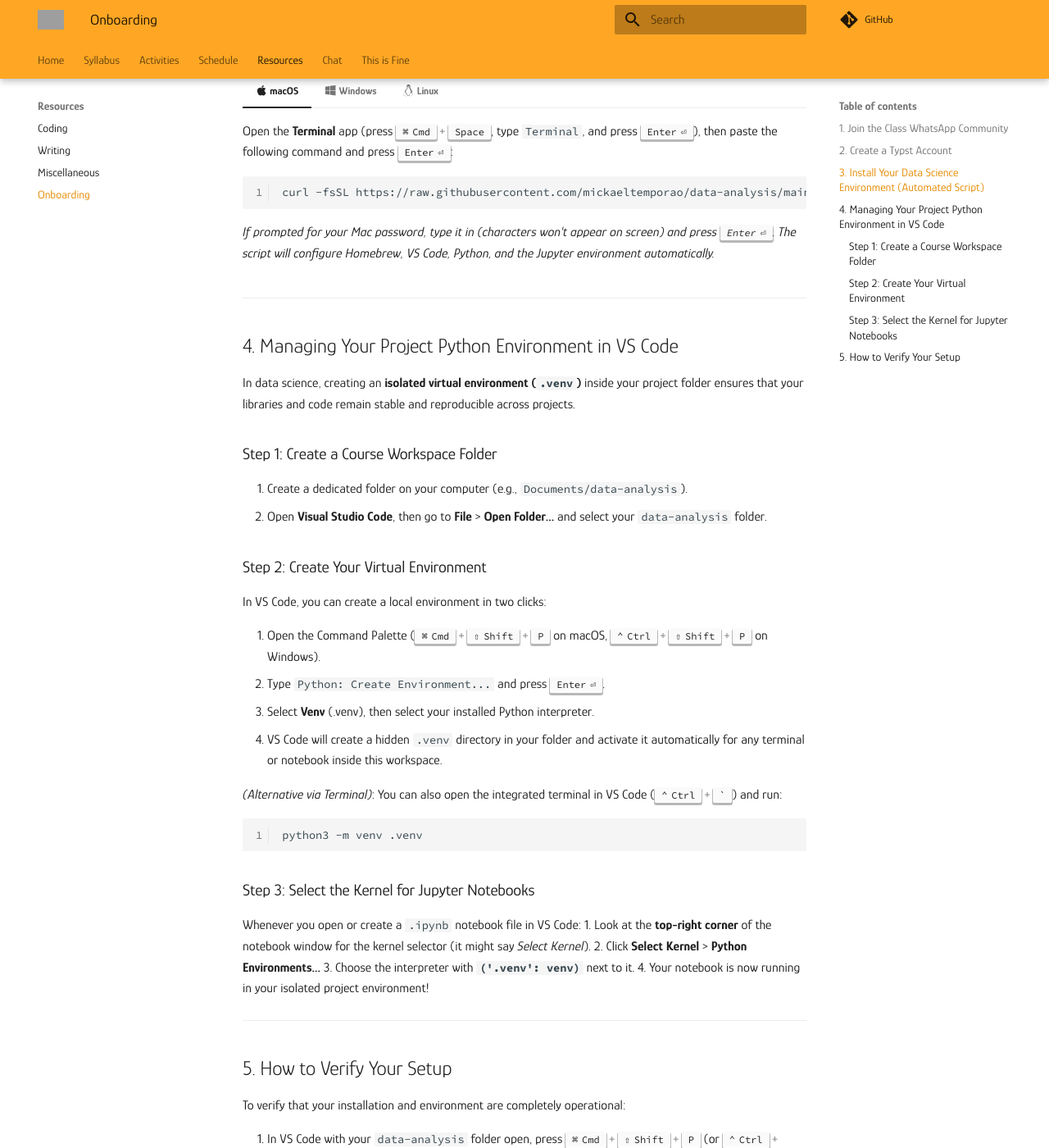
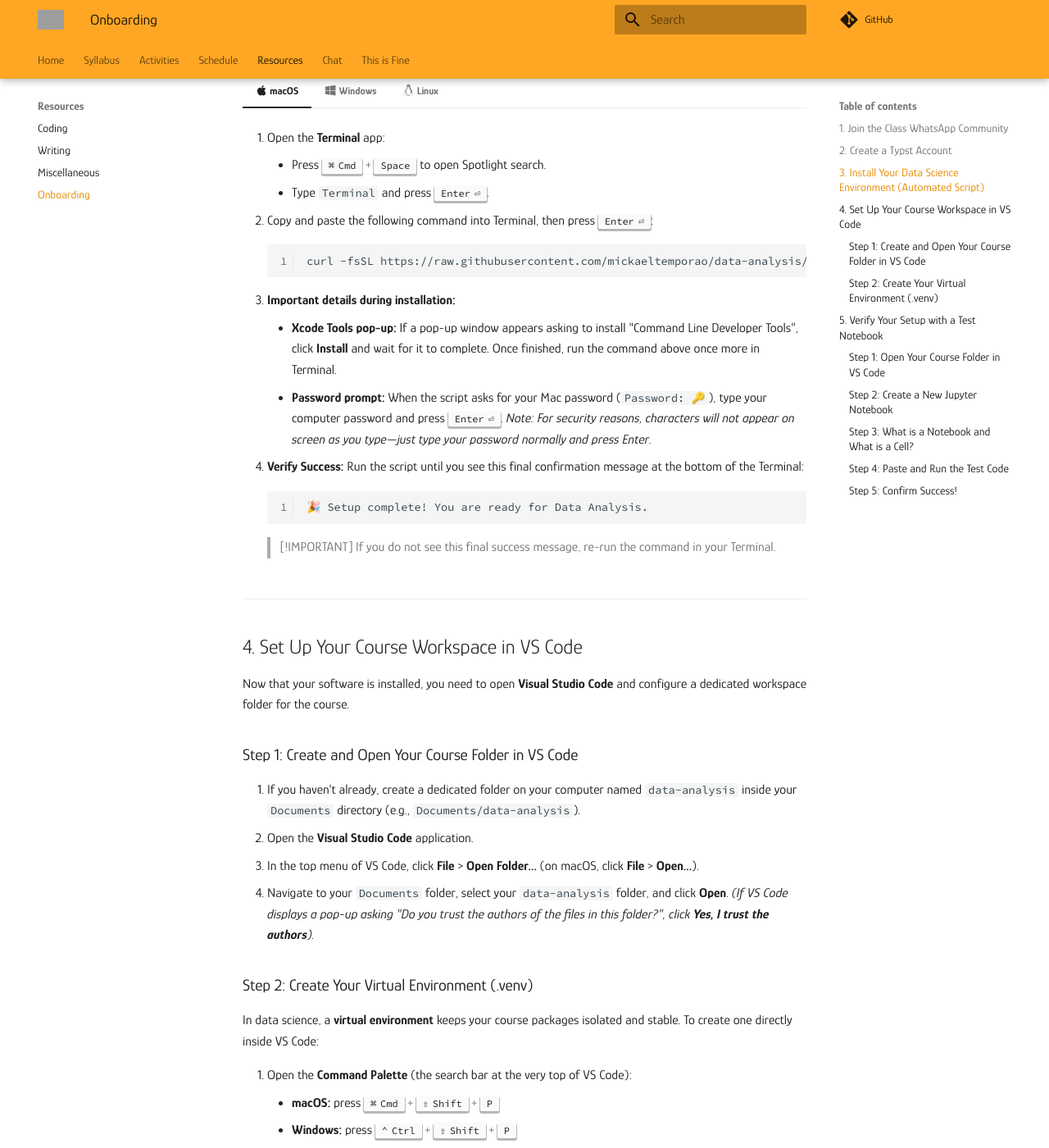
Before and after one commit to mickaeltemporao/data-analysis, an MkDocs documentation site: the page built from docs/resources/onboarding.md, in a window 1280 px wide and 1400 px high, scrolled down 868 px. Shown: the whole window at 82% size. Built offline with MkDocs 1.6.1 and Material for MkDocs 9.7.7, drawn with Linux system fonts in a browser that asks for light colours; comment, search, counter and statistics services are not loaded; some of the changed text lies outside the part shown; grey boxes are pictures that could not be loaded.

Commit message:
refactor onboarding for absolute beginners and codify pedagogical guidelines in AGENTS.md

````diff
--- a/docs/resources/onboarding.md
+++ b/docs/resources/onboarding.md
@@ -29,23 +29,52 @@
 
 === ":fontawesome-brands-apple: macOS"
 
-    Open the **Terminal** app (press ++cmd+space++, type `Terminal`, and press ++enter++), then paste the following command and press ++enter++:
+    1. Open the **Terminal** app:
+        - Press ++cmd+space++ to open Spotlight search.
+        - Type `Terminal` and press ++enter++.
 
-    ```bash
-    curl -fsSL https://raw.githubusercontent.com/mickaeltemporao/data-analysis/main/scripts/setup-mac.sh | bash
-    ```
+    2. Copy and paste the following command into Terminal, then press ++enter++:
 
-    *If prompted for your Mac password, type it in (characters won't appear on screen) and press ++enter++. The script will configure Homebrew, VS Code, Python, and the Jupyter environment automatically.*
+        ```bash
+        curl -fsSL https://raw.githubusercontent.com/mickaeltemporao/data-analysis/main/scripts/setup-mac.sh | bash
+        ```
+
+    3. **Important details during installation:**
+        - **Xcode Tools pop-up:** If a pop-up window appears asking to install "Command Line Developer Tools", click **Install** and wait for it to complete. Once finished, run the command above once more in Terminal.
+        - **Password prompt:** When the script asks for your Mac password (`Password: 🔑`), type your computer password and press ++enter++. *Note: For security reasons, characters will not appear on screen as you type—just type your password normally and press Enter.*
+
+    4. **Verify Success:**
+        Run the script until you see this final confirmation message at the bottom of the Terminal:
+
+        ```text
+        🎉 Setup complete! You are ready for Data Analysis.
+        ```
+
+        > [!IMPORTANT]
+        > If you do not see this final success message, re-run the command in your Terminal.
 
 === ":fontawesome-brands-windows: Windows"
 
-    Open **PowerShell as Administrator** (right-click the Start Menu :fontawesome-brands-windows:, select **Terminal (Admin)** or **Windows PowerShell (Admin)**), then paste the following command and press ++enter++:
+    1. Open **PowerShell as Administrator**:
+        - Right-click the Windows Start Menu button :fontawesome-brands-windows:.
+        - Select **Terminal (Admin)** or **Windows PowerShell (Admin)**.
+        - Click **Yes** if Windows prompts you to allow changes.
 
-    ```powershell
-    irm https://raw.githubusercontent.com/mickaeltemporao/data-analysis/main/scripts/setup-windows.ps1 | iex
-    ```
+    2. Copy and paste the following command into PowerShell, then press ++enter++:
 
-    *The script will detect Winget or Chocolatey, install VS Code and Python, and configure your Jupyter notebook workflow automatically.*
+        ```powershell
+        irm https://raw.githubusercontent.com/mickaeltemporao/data-analysis/main/scripts/setup-windows.ps1 | iex
+        ```
+
+    3. **Verify Success:**
+        Keep the window open while it downloads and configures your environment. Run the script until you see this final confirmation message:
+
+        ```text
+        🎉 Setup complete! You are ready for Data Analysis.
+        ```
+
+        > [!IMPORTANT]
+        > If you do not see this final success message, or if any download was interrupted, simply paste and run the command again.
 
 === ":fontawesome-brands-linux: Linux"
 
@@ -61,51 +90,84 @@
 
 ---
 
-## 4. Managing Your Project Python Environment in VS Code
+## 4. Set Up Your Course Workspace in VS Code
 
-In data science, creating an **isolated virtual environment (`.venv`)** inside your project folder ensures that your libraries and code remain stable and reproducible across projects.
+Now that your software is installed, you need to open **Visual Studio Code** and configure a dedicated workspace folder for the course.
 
-### Step 1: Create a Course Workspace Folder
-1. Create a dedicated folder on your computer (e.g., `Documents/data-analysis`).
-2. Open **Visual Studio Code**, then go to **File** > **Open Folder...** and select your `data-analysis` folder.
+### Step 1: Create and Open Your Course Folder in VS Code
+1. If you haven't already, create a dedicated folder on your computer named `data-analysis` inside your `Documents` directory (e.g., `Documents/data-analysis`).
+2. Open the **Visual Studio Code** application.
+3. In the top menu of VS Code, click **File** > **Open Folder...** (on macOS, click **File** > **Open...**).
+4. Navigate to your `Documents` folder, select your `data-analysis` folder, and click **Open**.
+*(If VS Code displays a pop-up asking "Do you trust the authors of the files in this folder?", click **Yes, I trust the authors**).*
 
-### Step 2: Create Your Virtual Environment
-In VS Code, you can create a local environment in two clicks:
+### Step 2: Create Your Virtual Environment (.venv)
+In data science, a **virtual environment** keeps your course packages isolated and stable. To create one directly inside VS Code:
 
-1. Open the Command Palette (++cmd+shift+p++ on macOS, ++ctrl+shift+p++ on Windows).
-2. Type `Python: Create Environment...` and press ++enter++.
-3. Select **Venv** (.venv), then select your installed Python interpreter.
-4. VS Code will create a hidden `.venv` directory in your folder and activate it automatically for any terminal or notebook inside this workspace.
-
-*(Alternative via Terminal)*: You can also open the integrated terminal in VS Code (++ctrl+grave++) and run:
-```bash
-python3 -m venv .venv
-```
-
-### Step 3: Select the Kernel for Jupyter Notebooks
-Whenever you open or create a `.ipynb` notebook file in VS Code:
-1. Look at the **top-right corner** of the notebook window for the kernel selector (it might say *Select Kernel*).
-2. Click **Select Kernel** > **Python Environments...**
-3. Choose the interpreter with **`('.venv': venv)`** next to it.
-4. Your notebook is now running in your isolated project environment!
+1. Open the **Command Palette** (the search bar at the very top of VS Code):
+    - **macOS:** press ++cmd+shift+p++
+    - **Windows:** press ++ctrl+shift+p++
+2. In the search box that appears at the top of the window, type:
+    ```text
+    Python Create Env
+    ```
+3. In the dropdown list, look for the option named **`Python: Create Environment...`**, and click on it (or highlight it and press ++enter++).
+4. When asked for the environment type, choose **Venv** (it will show `.venv`).
+5. Select the recommended Python interpreter listed on your screen.
+6. VS Code will now configure your environment in the background. A hidden `.venv` folder will be created inside your `data-analysis` workspace.
 
 ---
 
-## 5. How to Verify Your Setup
+## 5. Verify Your Setup with a Test Notebook
 
-To verify that your installation and environment are completely operational:
+Let's test your environment to confirm that everything is working properly.
 
-1. In VS Code with your `data-analysis` folder open, press ++cmd+shift+p++ (or ++ctrl+shift+p++) and select `Create: New Jupyter Notebook`.
-2. Save the file as `test.ipynb`.
-3. In the first code cell, paste the following test script:
+### Step 1: Open Your Course Folder in VS Code
+1. Open **Visual Studio Code**.
+2. Make sure your `data-analysis` folder is currently open (you should see `DATA-ANALYSIS` listed at the top of the left sidebar under *Explorer*). If not, click **File** > **Open Folder...** (or **File** > **Open...** on macOS) and select your `data-analysis` folder.
 
-```python
-import pandas as pd
-import altair as alt
-import statsmodels.formula.api as sm
-import vl_convert as vlc
+### Step 2: Create a New Jupyter Notebook
+1. Open the Command Palette:
+    - **macOS:** press ++cmd+shift+p++
+    - **Windows:** press ++ctrl+shift+p++
+2. Type into the top search bar:
+    ```text
+    Create Jupyter
+    ```
+3. In the search results, click on **`Create: New Jupyter Notebook`**.
+4. A new tab named `Untitled-1.ipynb` will open on your screen.
+5. Save this file:
+    - **macOS:** press ++cmd+s++
+    - **Windows:** press ++ctrl+s++
+    - Name the file `test.ipynb` and click **Save** (make sure it is saved inside your `data-analysis` folder).
 
-print("🎉 Environment successfully configured for Data Analysis!")
+### Step 3: What is a Notebook and What is a Cell?
+- **Jupyter Notebook**: An interactive document where you can write notes, run Python code, and display charts all in one place.
+- **Code Cell**: Inside your new notebook, you will see a rectangular box in the main window with a small play icon (:fontawesome-solid-play:) or bracket `[ ]` on its left side. This box is called a **code cell**. It is the place where you type and run Python code.
+
+### Step 4: Paste and Run the Test Code
+1. Click directly inside the rectangular code cell (you will see a blinking text cursor).
+2. Paste the following test code into the cell:
+
+    ```python
+    import pandas as pd
+    import altair as alt
+    import statsmodels.formula.api as sm
+    import vl_convert as vlc
+
+    print("🎉 Environment successfully configured for Data Analysis!")
+    ```
+
+3. **Run the code:**
+    - Click the triangular **Play** icon (:fontawesome-solid-play:) on the left edge of the cell, **OR**
+    - Click inside the cell and press ++shift+enter++.
+    *(If VS Code prompts you to select a kernel or Python environment in the top right, select your `.venv` environment).*
+
+### Step 5: Confirm Success!
+Directly underneath the cell, you should see the confirmation output:
+
+```text
+🎉 Environment successfully configured for Data Analysis!
 ```
 
-4. Click the **Run** button :fontawesome-solid-play: next to the cell. If it displays the success message without errors, you are ready for class!
+A green checkmark will also appear next to the cell. If you see this message without any errors, your computer is 100% ready for the course!
````
Also changed, not shown: AGENTS.md (+29 -0 lines).
